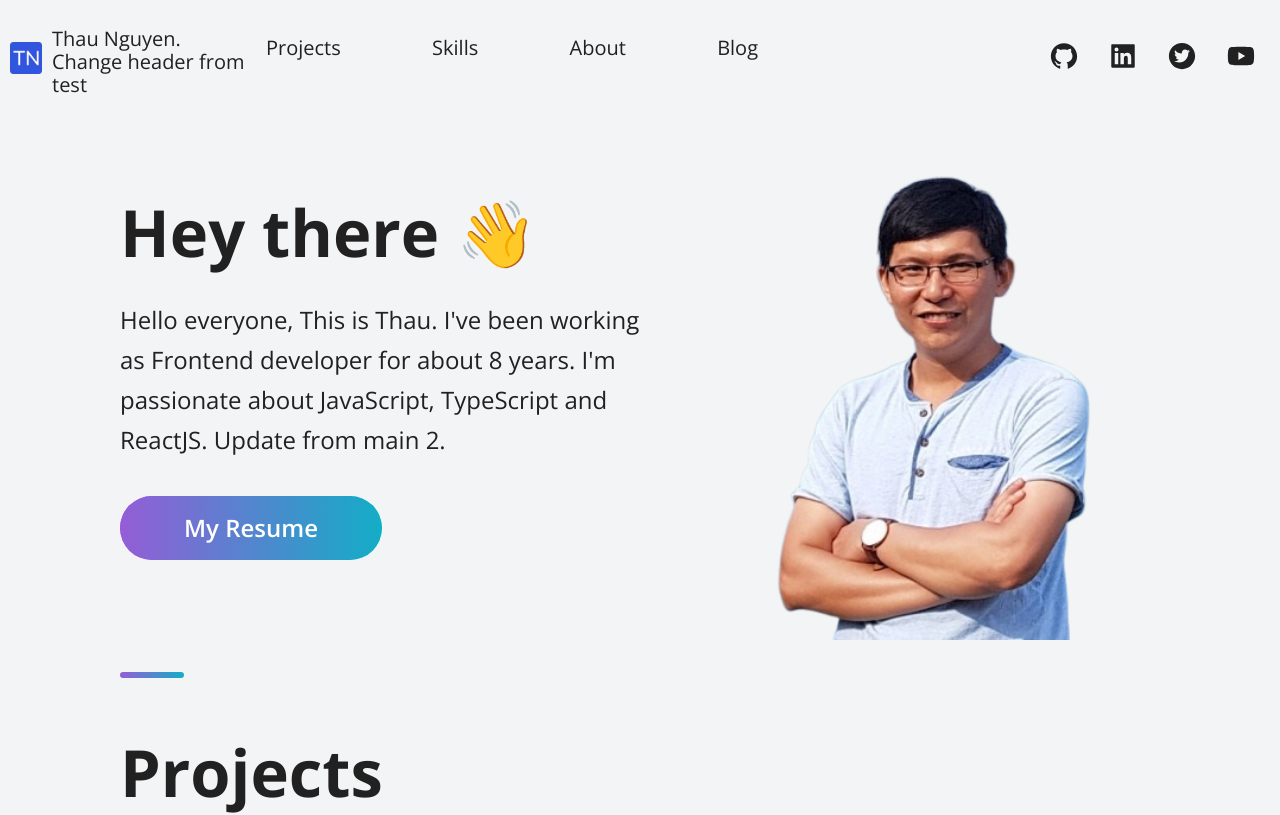
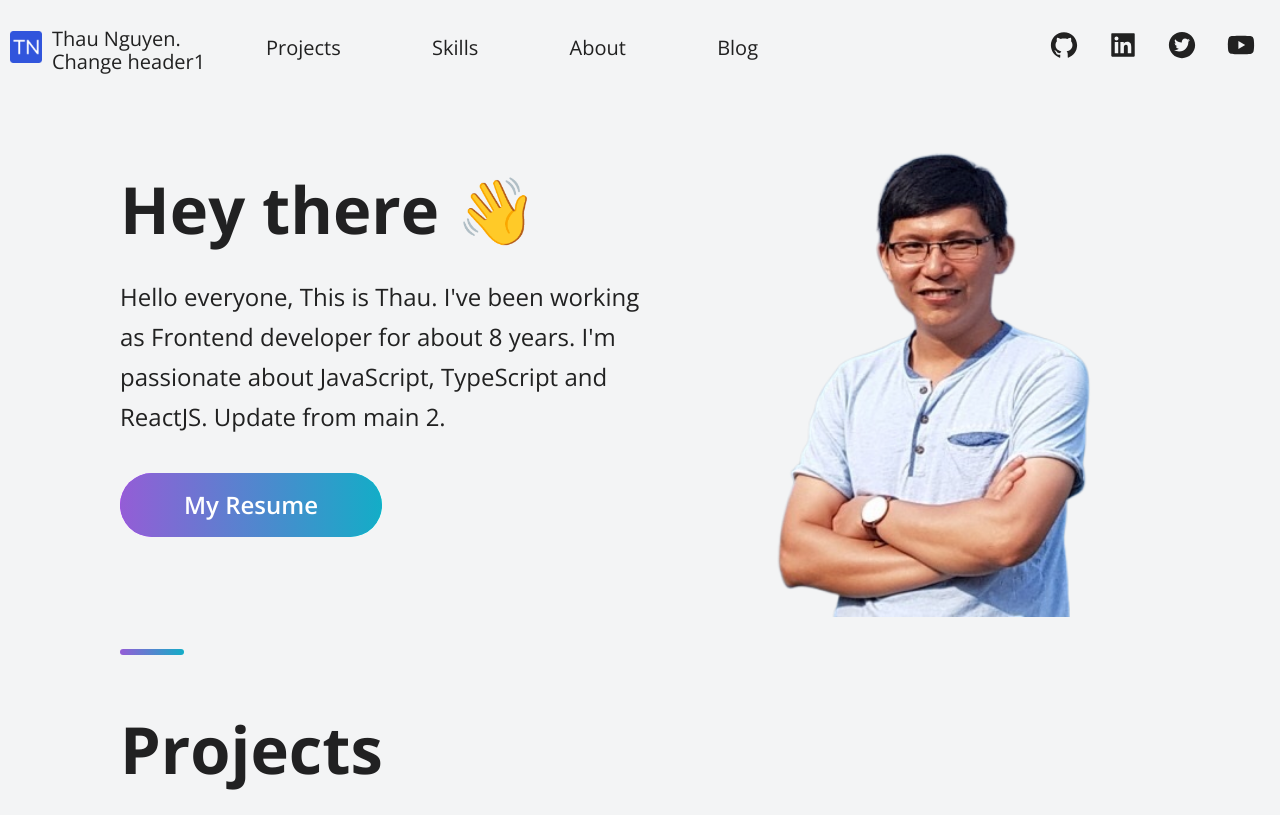
Before and after one commit to hoangthau/portfolio, a Next.js app: page / in a window 1280 px wide. Shown: the top 815 px of the page. Built offline with nearby package versions, Linux system fonts and the light colour scheme.

Commit message:
Revert "Change header from test"
This reverts commit d94b8068b99ecd6805309b828a6a7de24730be1e.

```diff
--- a/src/components/Header/Header.js
+++ b/src/components/Header/Header.js
@@ -9,7 +9,7 @@ const Header = () => (
       <Link href="/">
         <a style={{ display: 'flex', alignItems: 'center', color: '#212121' }}>
           <img src="/logo.png" height={32} width={32} />
-          <Name>Thau Nguyen. Change header from test</Name>
+          <Name>Thau Nguyen. Change header1</Name>
         </a>
       </Link>
     </Div1>
```
